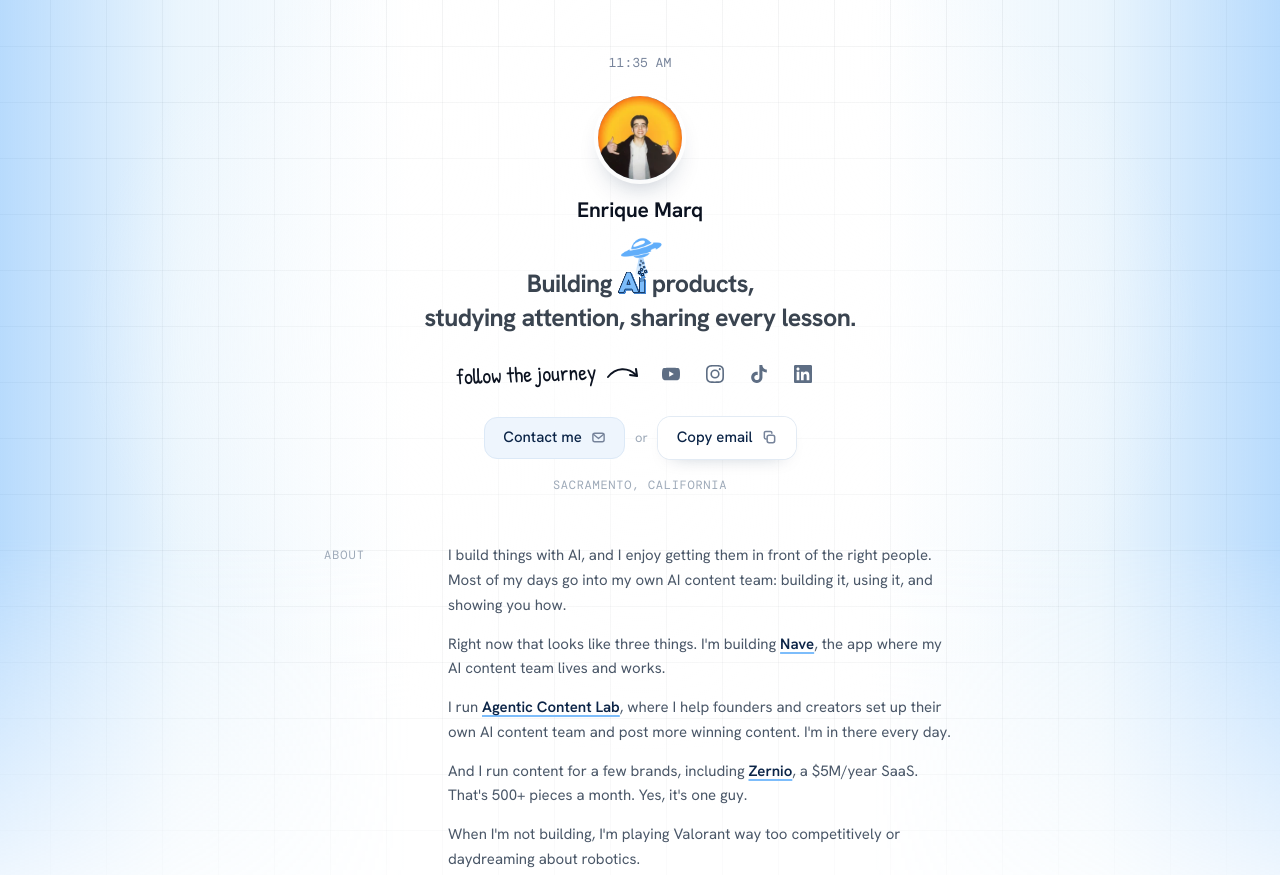
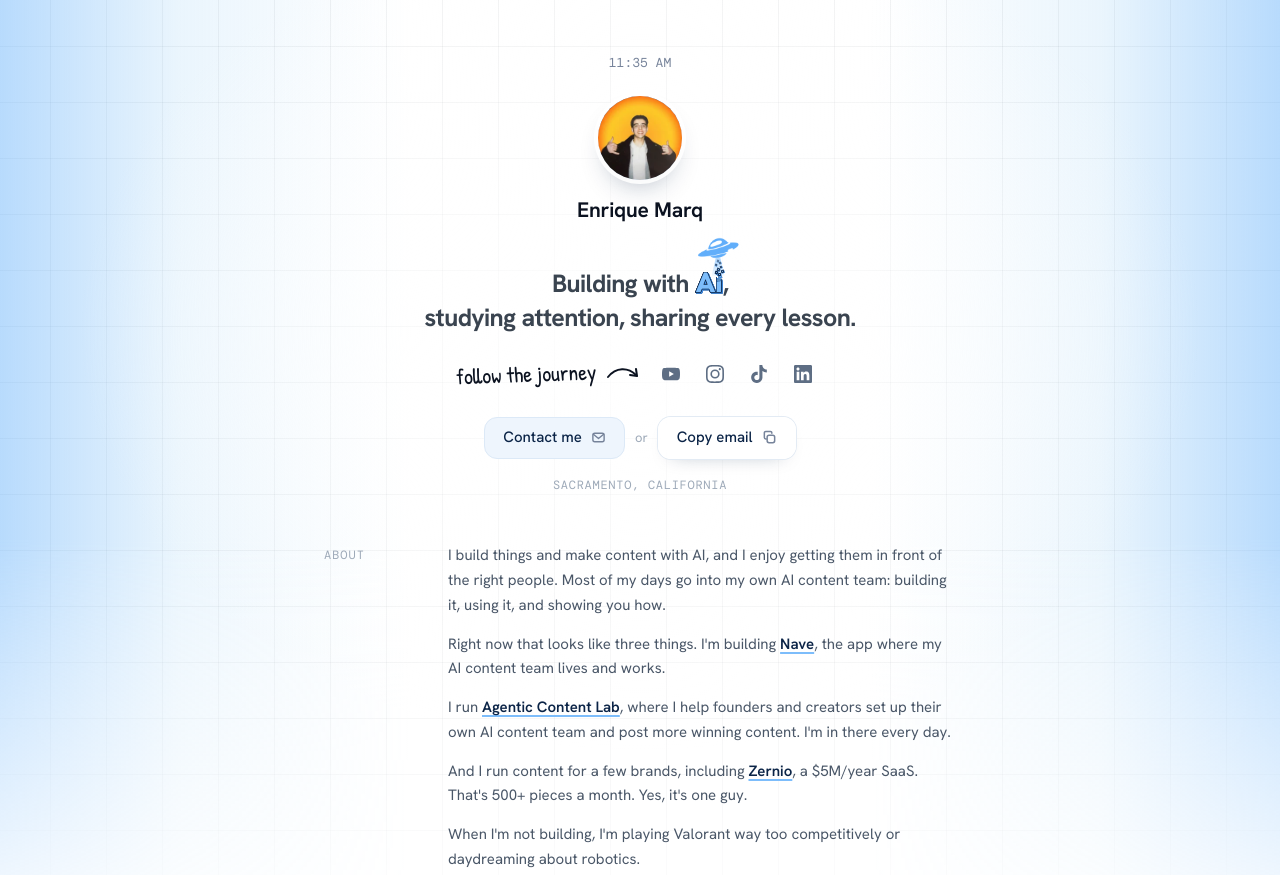
Before and after one commit to Enriquemarq1/enriquemarq-site, a plain HTML site: page index.html in a window 1280 px wide. Shown: the top 875 px of the page. Drawn offline with Linux system fonts and the light colour scheme.

Commit message:
enriquemarq.com: 'Building with AI, studying attention, sharing every lesson.'; About opens with making content
Co-Authored-By: Claude Opus 5.5 <noreply@anthropic.com>

```diff
--- a/index.html
+++ b/index.html
@@ -186,7 +186,7 @@ footer .btn{height:38px;font-size:13.5px;font-weight:500}
       <picture><source type="image/webp" srcset="/assets/me/enrique-192.webp 2x, /assets/me/enrique-288.webp 3x"><img src="/assets/me/enrique-192.jpg" srcset="/assets/me/enrique-288.jpg 3x" alt="Enrique Marq" width="84" height="84" fetchpriority="high"></picture>
     </div>
     <h1 class="name">Enrique Marq</h1>
-    <p class="tagline">Building <span class="ai"><span class="x3d">A<span class="i">I</span></span><span class="fx" aria-hidden="true"><span class="beam"></span><i style="left:calc(50% + 0.014em - 0.056em);top:0.309em;width:0.112em;height:0.112em;opacity:1;transform:rotate(-8deg)"></i><i style="left:calc(50% + -0.098em - 0.049em);top:0.238em;width:0.098em;height:0.098em;opacity:1;transform:rotate(12deg)"></i><i style="left:calc(50% + 0.112em - 0.049em);top:0.196em;width:0.098em;height:0.098em;opacity:0.95;transform:rotate(-16deg)"></i><i style="left:calc(50% + -0.028em - 0.049em);top:0.112em;width:0.098em;height:0.098em;opacity:0.9;transform:rotate(20deg)"></i><i style="left:calc(50% + 0.084em - 0.042em);top:0.042em;width:0.084em;height:0.084em;opacity:0.85;transform:rotate(-24deg)"></i><i style="left:calc(50% + -0.084em - 0.042em);top:-0.028em;width:0.084em;height:0.084em;opacity:0.75;transform:rotate(28deg)"></i><i style="left:calc(50% + 0.028em - 0.035em);top:-0.084em;width:0.070em;height:0.070em;opacity:0.65;transform:rotate(-32deg)"></i><i style="left:calc(50% + -0.042em - 0.032em);top:-0.147em;width:0.063em;height:0.063em;opacity:0.55;transform:rotate(36deg)"></i><span class="ufo"></span></span></span> products,<br> studying attention,<br class="m"> sharing every lesson.</p>
+    <p class="tagline">Building with <span class="ai"><span class="x3d">A<span class="i">I</span></span><span class="fx" aria-hidden="true"><span class="beam"></span><i style="left:calc(50% + 0.014em - 0.056em);top:0.309em;width:0.112em;height:0.112em;opacity:1;transform:rotate(-8deg)"></i><i style="left:calc(50% + -0.098em - 0.049em);top:0.238em;width:0.098em;height:0.098em;opacity:1;transform:rotate(12deg)"></i><i style="left:calc(50% + 0.112em - 0.049em);top:0.196em;width:0.098em;height:0.098em;opacity:0.95;transform:rotate(-16deg)"></i><i style="left:calc(50% + -0.028em - 0.049em);top:0.112em;width:0.098em;height:0.098em;opacity:0.9;transform:rotate(20deg)"></i><i style="left:calc(50% + 0.084em - 0.042em);top:0.042em;width:0.084em;height:0.084em;opacity:0.85;transform:rotate(-24deg)"></i><i style="left:calc(50% + -0.084em - 0.042em);top:-0.028em;width:0.084em;height:0.084em;opacity:0.75;transform:rotate(28deg)"></i><i style="left:calc(50% + 0.028em - 0.035em);top:-0.084em;width:0.070em;height:0.070em;opacity:0.65;transform:rotate(-32deg)"></i><i style="left:calc(50% + -0.042em - 0.032em);top:-0.147em;width:0.063em;height:0.063em;opacity:0.55;transform:rotate(36deg)"></i><span class="ufo"></span></span></span>,<br> studying attention,<br class="m"> sharing every lesson.</p>
     <div class="follow">
       <span class="hand">follow the journey</span>
       <svg class="hand-arrow" viewBox="0 0 34 22" aria-hidden="true"><path d="M2 14 C 10 4, 22 4, 30 12"/><path d="M24 12 L 31 13 L 30 6"/></svg>
@@ -208,7 +208,7 @@ footer .btn{height:38px;font-size:13.5px;font-weight:500}
   <section class="sec story" id="about" aria-labelledby="journey-h">
     <h2 id="journey-h">About</h2>
     <div class="body">
-      <p>I build things with AI, and I enjoy getting them in front of the right people. Most of my days go into my own AI content team: building it, using it, and showing you how.</p>
+      <p>I build things and make content with AI, and I enjoy getting them in front of the right people. Most of my days go into my own AI content team: building it, using it, and showing you how.</p>
       <p>Right now that looks like three things. I'm building <a href="https://getnave.app">Nave</a>, the app where my AI content team lives and works.</p>
       <p>I run <a href="https://www.skool.com/agentic-content-lab/about">Agentic Content Lab</a>, where I help founders and creators set up their own AI content team and post more winning content. I'm in there every day.</p>
       <p>And I run content for a few brands, including <a href="https://zernio.link/enrique" rel="sponsored noopener">Zernio</a>, a $5M/year SaaS. That's 500+ pieces a month. Yes, it's one guy.</p>
```
